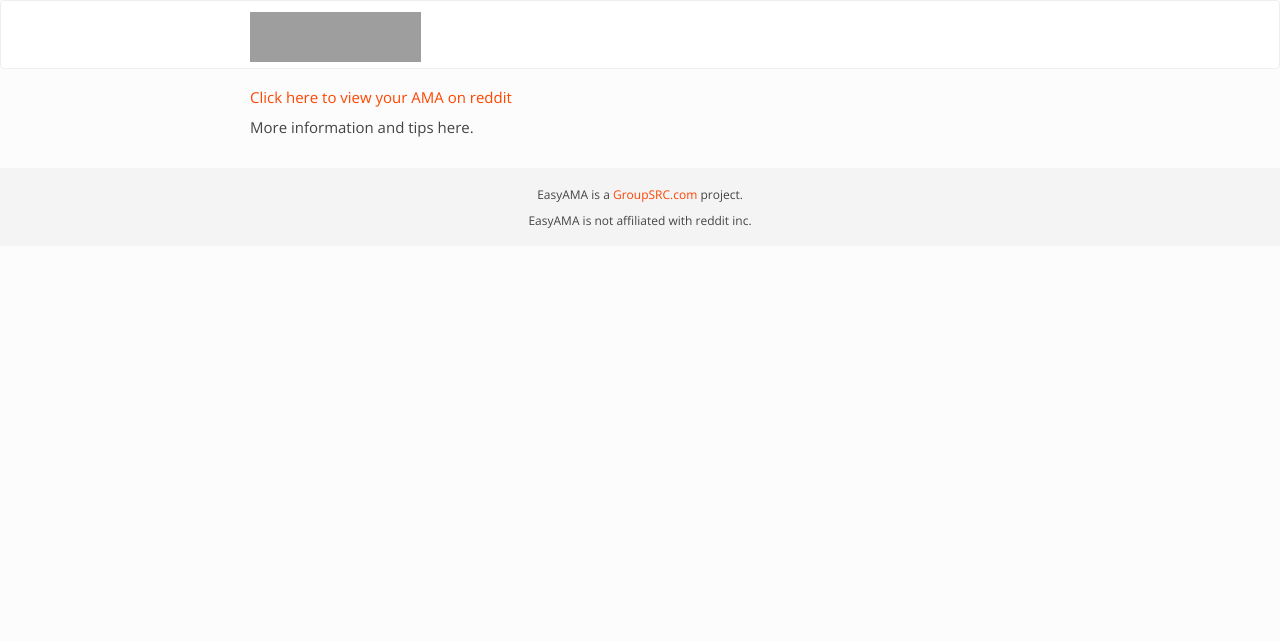
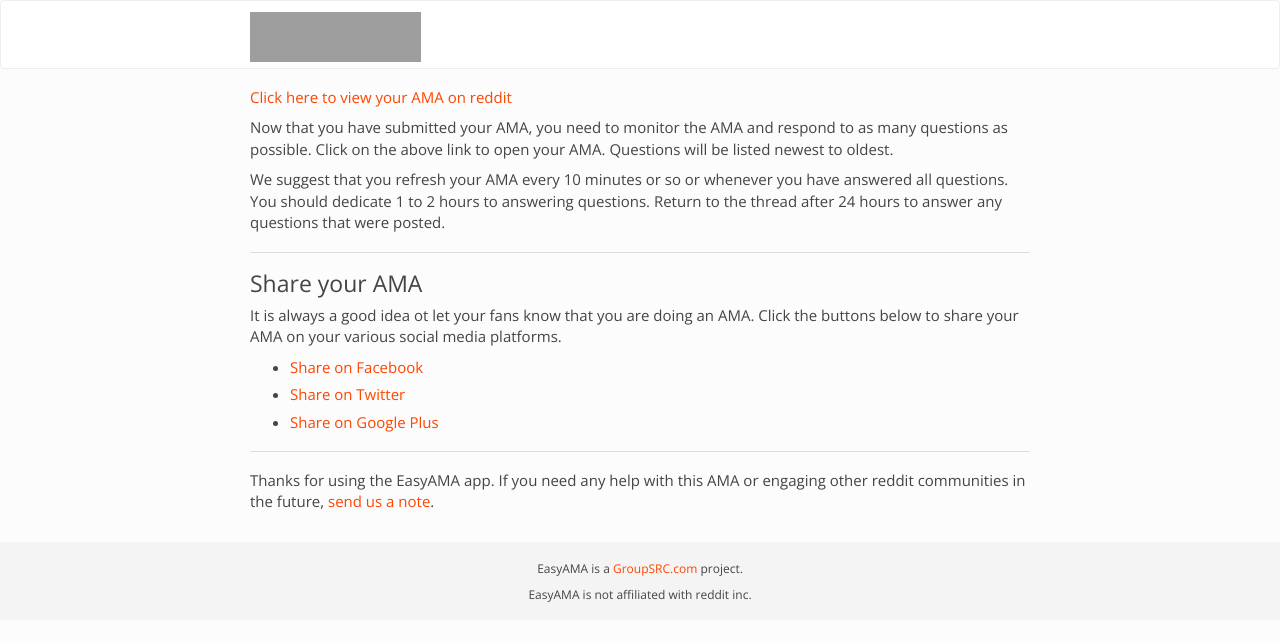
Before and after one commit to davedg629/easyama, a Flask app: template app/templates/success.html in a window 1280 px wide. Shown: the top 641 px of the page. Run offline with Flask 2, Linux system fonts and the light colour scheme; the template is opened without the code that fills it, so the values that code supplies are empty; some libraries are stand-ins or nearby versions; grey boxes are pictures that could not be loaded.

Commit message:
Success page copy changes

```diff
--- a/app/templates/success.html
+++ b/app/templates/success.html
@@ -4,15 +4,26 @@
 
     {{super()}}
 
-    <p><a href="{{ thread.reddit_permalink }}" target="_blank">Click here to view your AMA on reddit</a></p>
+    <p><a href="{{ thread.reddit_permalink }}?sort=new" target="_blank">Click here to view your AMA on reddit</a></p>
 
-    <p>More information and tips here.</p>
+    <p>Now that you have submitted your AMA, you need to monitor the AMA and respond to as many questions as possible. Click on the above link to open your AMA. Questions will be listed newest to oldest.</p>
+
+    <p>We suggest that you refresh your AMA every 10 minutes or so or whenever you have answered all questions. You should dedicate 1 to 2 hours to answering questions. Return to the thread after 24 hours to answer any questions that were posted.</p>
+
+    <hr />
+
+    <h3>Share your AMA</h3>
+
+    <p>It is always a good idea ot let your fans know that you are doing an AMA. Click the buttons below to share your AMA on your various social media platforms.</p>
+
+    <ul>
+        <li><a href="https://www.facebook.com/sharer/sharer.php?u={{ thread.reddit_permalink }}" target="_blank">Share on Facebook</a></li>
+        <li><a href="https://twitter.com/home?status=I%20just%20started%20a%20reddit%20AMA%20in%20r/{{ thread.subreddit }},%20ask%20me%20a%20question! {{ thread.reddit_permalink }}" target="_blank">Share on Twitter</a></li>
+        <li><a href="https://plus.google.com/share?url={{ thread.subreddit }}" target="_blank">Share on Google Plus</a></li>
+    </ul>
+
+    <hr />
+
+    <p>Thanks for using the EasyAMA app. If you need any help with this AMA or engaging other reddit communities in the future, <a href="http://groupsrc.com/contact" >send us a note</a>.</p>
 
 {% endblock %}
-
-{% block sidebar %}
-
-    {{super()}}
-    <p>This is the sidebar</p>
-
-{% endblock %}
```
